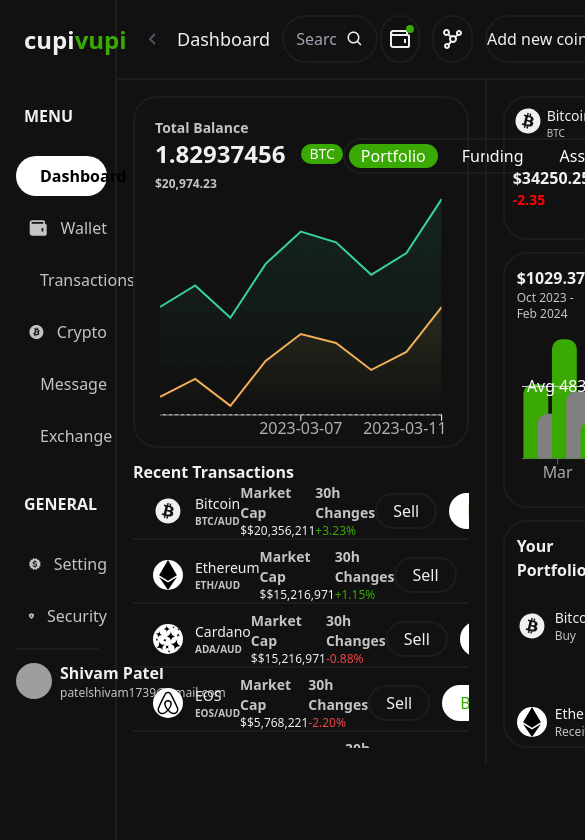
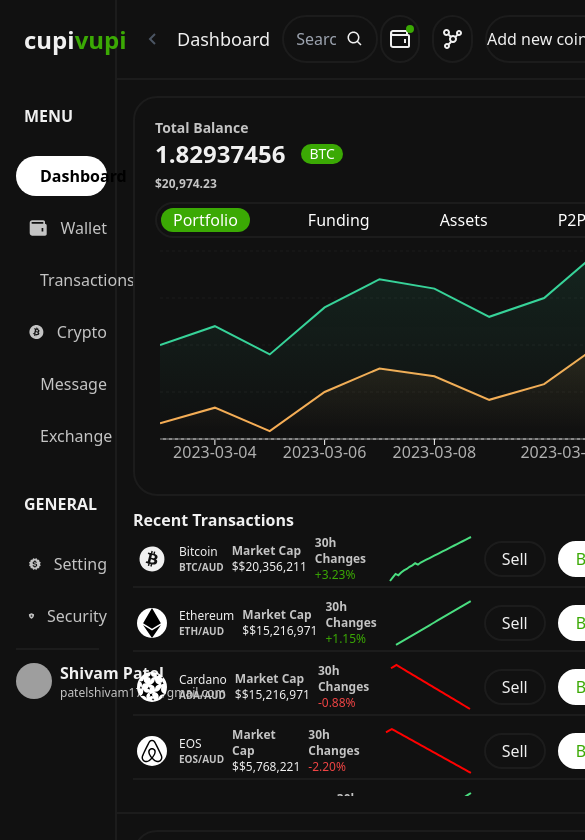
Before and after one commit to shivam1739/crypto-dashboard, a React (Vite) app: page /dashboard in a window 390 px wide. Shown: the top 840 px of the page, 585 px wide, since content can reach past the window. Built offline with nearby package versions, Linux system fonts and the light colour scheme; grey boxes are pictures that could not be loaded.

Commit message:
tab responsive

```diff
--- a/src/App.jsx
+++ b/src/App.jsx
@@ -1,6 +1,11 @@
 import "./App.css";
 
-import { BrowserRouter as Router, Route, Routes } from "react-router-dom";
+import {
+  BrowserRouter as Router,
+  Route,
+  Routes,
+  Navigate,
+} from "react-router-dom";
 import Dashboard from "./screen/Dashboard";
 import SideBar from "./components/SideBar";
 
@@ -11,7 +16,7 @@ function App() {
         <SideBar />
 
         <Routes>
-          <Route path="/" element={<Dashboard />} />
+          <Route path="/" element={<Navigate to="/dashboard" />} />
           <Route path="/dashboard" element={<Dashboard />} />
           <Route path="/wallet" element={<Dashboard />} />
           <Route path="/transactions" element={<Dashboard />} />
--- a/src/components/DashboardHeader.jsx
+++ b/src/components/DashboardHeader.jsx
@@ -6,7 +6,7 @@ import AddNewCoin from "./AddNewCoin";
 
 const DashboardHeader = () => {
   return (
-    <header className="w-full h-20 border-b-2 border-gray_lite flex items-center px-6">
+    <header className="  w-full h-20 border-b-2 border-gray_lite flex items-center px-6">
       <div className="flex gap-3 items-center w-[50%]">
         <BiChevronLeft size={24} className="text-gray-600" />
         <span className="font-medium text-lg">Dashboard</span>
--- a/src/components/KPIDashBoard.jsx
+++ b/src/components/KPIDashBoard.jsx
@@ -7,8 +7,8 @@ const KPIDashBoard = () => {
   const [KPIdata] = useState(KPI_DATA);
 
   return (
-    <div className="w-full h-full rounded-3xl border-2 p-5  border-gray_lite">
-      <div className="flex items-center justify-between">
+    <div className="w-full h-full flex flex-col lg:flex-row lg:contents gap-2 lg:gap-0 rounded-3xl border-2 p-5  border-gray_lite">
+      <div className="flex flex-col gap-2 lg:gap-0  lg:items-center md:justify-between lg:flex-row">
         <div>
           <h6 className="text-muted text-sm font-semibold">Total Balance</h6>
           <div className="flex items-center gap-4">
--- a/src/components/RecentTransactions.jsx
+++ b/src/components/RecentTransactions.jsx
@@ -17,7 +17,7 @@ const RecentTransactions = () => {
       <h6 className="font-semibold sticky top-0 w-full bg-secondary">
         Recent Transactions
       </h6>
-      <ul className=" flex flex-col gap-2">
+      <ul className="flex flex-col gap-2">
         {recentTransactions.map((transaction) => {
           const { coin, symbol, marketCap, change, chartData } = transaction;
           const symbolKey = symbol.split("/")[0];
@@ -25,25 +25,25 @@ const RecentTransactions = () => {
           return (
             <li
               key={symbol}
-              className="flex h-[3.5rem] border-b-2 border-gray_lite items-center justify-between px-5"
+              className="flex h-[3.5rem] border-b-2 border-gray_lite items-center justify-between px-1 gap-2 lg:gap-0 lg:px-5"
             >
               <div className="flex gap-3 items-center">
                 {COIN_ICON_MAP[symbolKey]}
                 <div>
-                  <div className="text-sm ">{coin}</div>
+                  <div className="text-xs lg:text-sm ">{coin}</div>
                   <div className="text-[10px] text-muted font-semibold">
                     {symbol}
                   </div>
                 </div>
               </div>
               <div>
-                <div className="text-sm text-muted font-semibold">
+                <div className="text-xs lg:text-sm  text-muted font-semibold">
                   Market Cap
                 </div>
                 <div className="text-xs ">${marketCap}</div>
               </div>
               <div>
-                <div className="text-sm text-muted font-semibold">
+                <div className="text-xs lg:text-sm  text-muted font-semibold">
                   30h Changes
                 </div>
                 <div
--- a/src/components/SideBar.jsx
+++ b/src/components/SideBar.jsx
@@ -1,4 +1,4 @@
-import { Link, useLocation } from "react-router-dom"; // Import Link from react-router-dom
+import { Link, useLocation } from "react-router-dom";
 import { sidebarItems } from "../utils/sideBarUtils";
 import UserSection from "./UserSection";
 
@@ -6,7 +6,7 @@ const SideBar = () => {
   const location = useLocation();
 
   return (
-    <nav className="sticky flex flex-col lg:justify-between left-0 w-[30%] max-w-[17rem] h-screen   border-gray_lite border-r-2 ">
+    <nav className="sticky top-0 flex flex-col  lg:justify-between left-0 w-[30%] max-w-[17rem] h-screen   border-gray_lite border-r-2 ">
       <div className="w-full text-2xl h-[6rem]  p-6 font-bold">
         <span>cupi</span>
         <span className="text-primary">vupi</span>
@@ -24,7 +24,7 @@ const SideBar = () => {
                 return (
                   <li key={`${idx}-${list.label}`} className="mb-1">
                     <Link
-                      to={list.path} // Assumes each list item has a `path` for navigation
+                      to={list.path}
                       className={`${
                         isActive
                           ? "bg-white font-bold text-black"
--- a/src/layout/DashboardLayout.jsx
+++ b/src/layout/DashboardLayout.jsx
@@ -8,9 +8,11 @@ const DashboardLayout = ({ children }) => {
       <div className="col-span-1">
         <DashboardHeader />
       </div>
-      <div className="flex flex-wrap grid grid-cols-10  col-span-1">
-        <div className="col-span-7 self-start p-4">{children}</div>
-        <div className="col-span-3 self-start border-l-2 border-gray_lite">
+      <div className="flex flex-wrap grid grid-cols-1 lg:grid-cols-10 col-span-1 h-full overflow-y-auto">
+        <div className="col-span-1 lg:col-span-7 self-start p-4">
+          {children}
+        </div>
+        <div className="col-span-1 lg:col-span-3 self-start border-t-2 lg:border-l-2 border-gray_lite">
           <RightInfoBar />
         </div>
       </div>
--- a/src/screen/Dashboard.jsx
+++ b/src/screen/Dashboard.jsx
@@ -7,7 +7,7 @@ const Dashboard = () => {
     <div className="relative w-full">
       <DashboardLayout>
         <div className="flex flex-col gap-3 ">
-          <div className=" h-[22rem]">
+          <div className="h-[25rem] lg:h-[22rem]">
             <KPIDashBoard />
           </div>
           <div className="h-[18rem] overflow-y-scroll">
```
